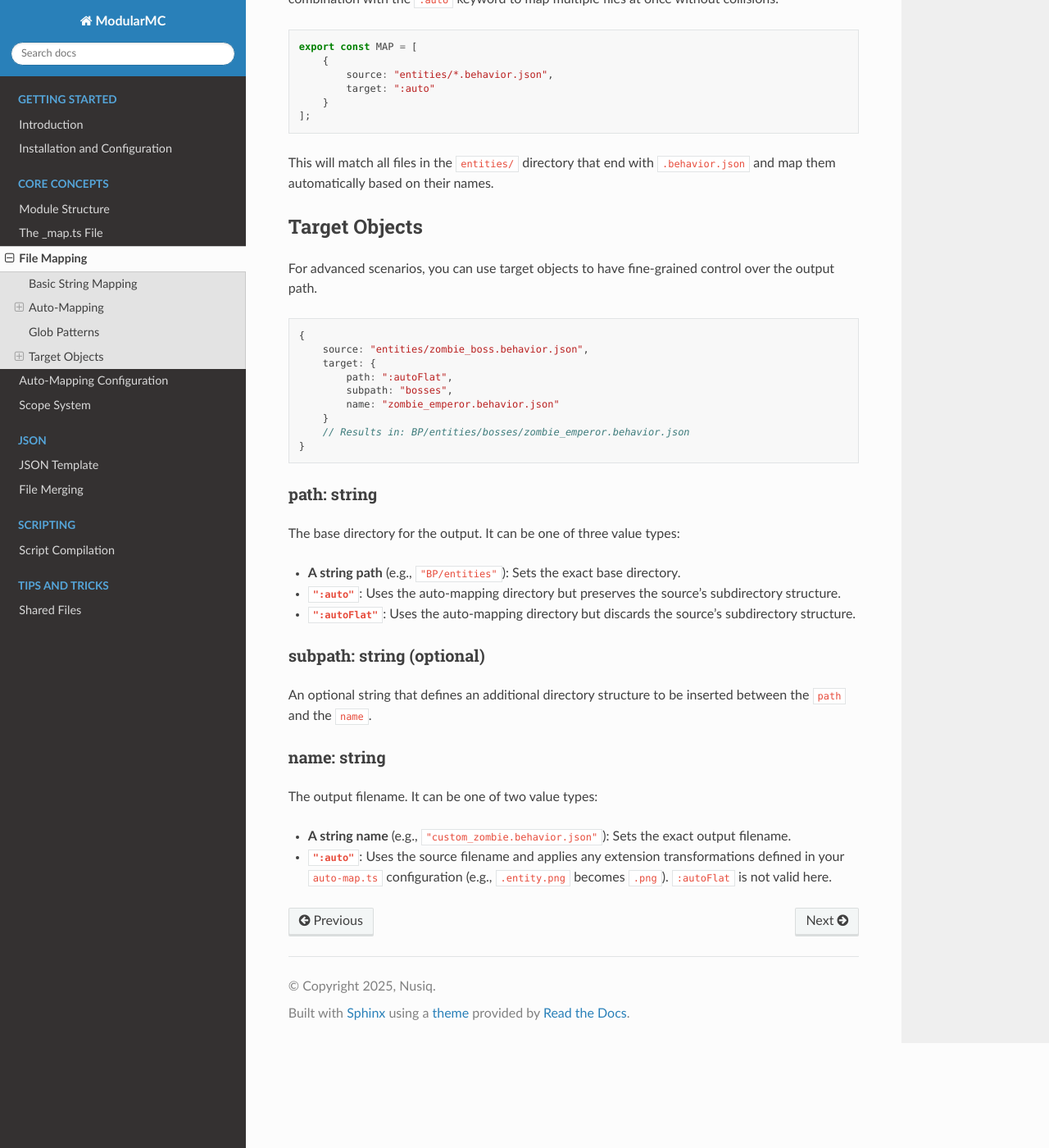
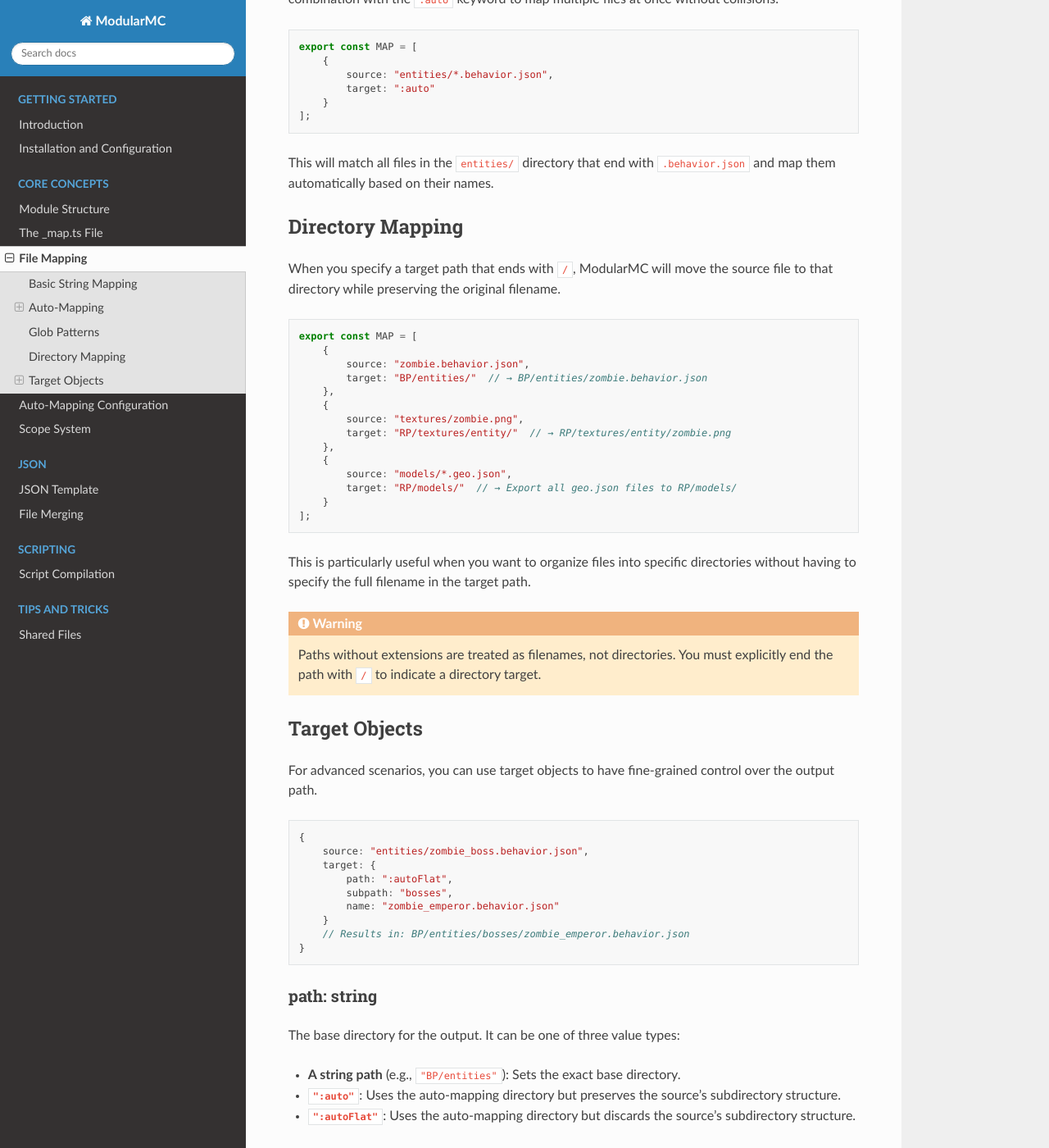
Before and after one commit to Nusiq/modular-mc-docs, a Sphinx documentation site: the page built from docs/concepts/file-mapping.md, in a window 1280 px wide and 1400 px high, scrolled down 2027 px. Shown: the whole window at 82% size. Built offline with Sphinx 7.4.7 and the Read the Docs theme 3.1.0, drawn with Linux system fonts in a browser that asks for light colours.

Commit message:
modular_mc: Documented folder export.

````diff
--- a/docs/concepts/file-mapping.md
+++ b/docs/concepts/file-mapping.md
@@ -90,6 +90,33 @@ export const MAP = [
 
 This will match all files in the `entities/` directory that end with `.behavior.json` and map them automatically based on their names.
 
+## Directory Mapping
+
+When you specify a target path that ends with `/`, ModularMC will move the source file to that directory while preserving the original filename.
+
+```typescript
+export const MAP = [
+    {
+        source: "zombie.behavior.json",
+        target: "BP/entities/"  // → BP/entities/zombie.behavior.json
+    },
+    {
+        source: "textures/zombie.png",
+        target: "RP/textures/entity/"  // → RP/textures/entity/zombie.png
+    },
+    {
+        source: "models/*.geo.json",
+        target: "RP/models/"  // → Export all geo.json files to RP/models/
+    }
+];
+```
+
+This is particularly useful when you want to organize files into specific directories without having to specify the full filename in the target path.
+
+```{warning}
+Paths without extensions are treated as filenames, not directories. You must explicitly end the path with `/` to indicate a directory target.
+```
+
 ## Target Objects
 
 For advanced scenarios, you can use target objects to have fine-grained control over the output path.
--- a/docs/conf.py
+++ b/docs/conf.py
@@ -9,7 +9,7 @@
 project = 'ModularMC'
 copyright = '2025, Nusiq'
 author = 'Nusiq'
-release = '0.3.0'
+release = '0.3.1'
 
 # -- General configuration ---------------------------------------------------
 # https://www.sphinx-doc.org/en/master/usage/configuration.html#general-configuration
````
